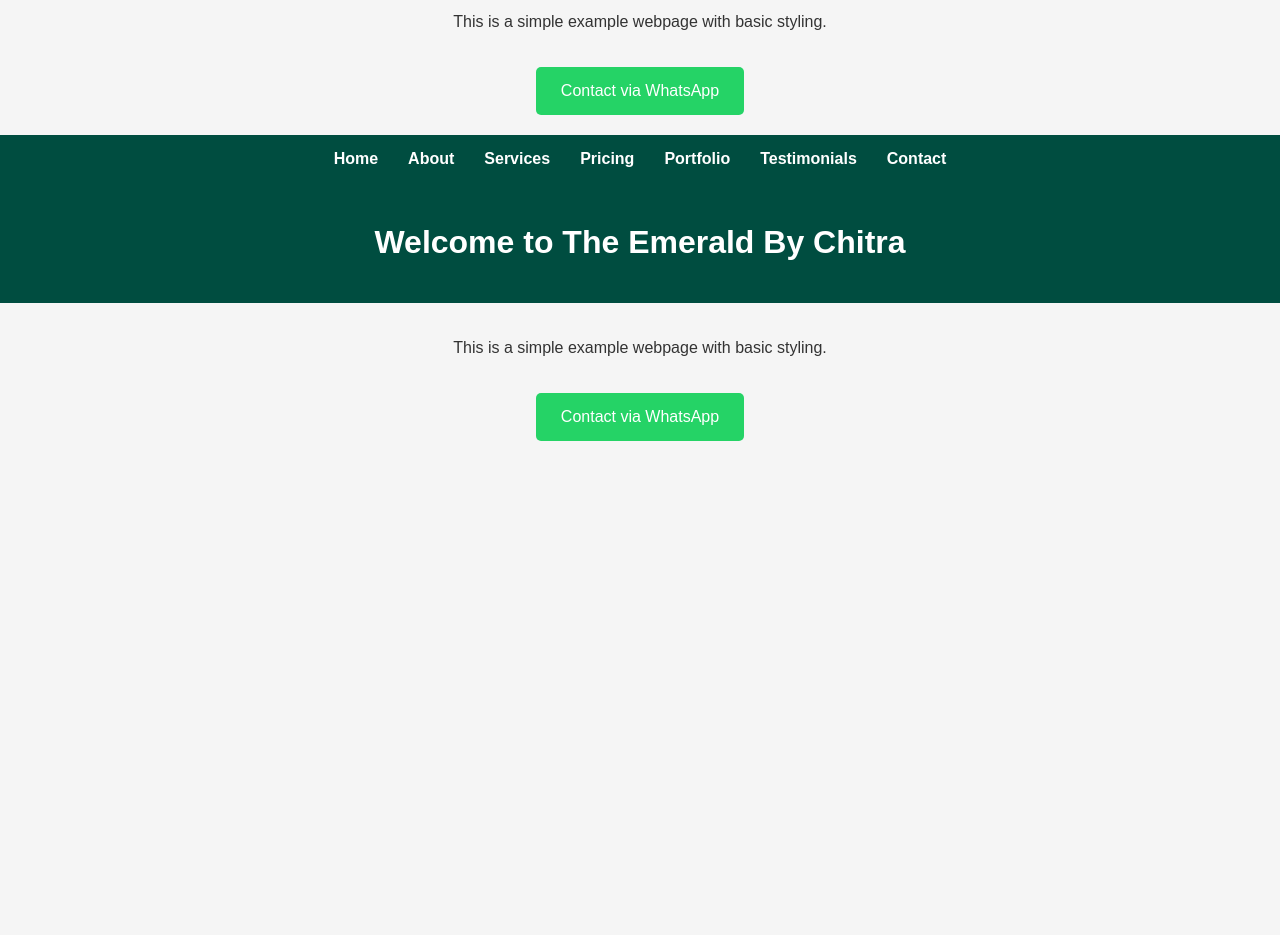
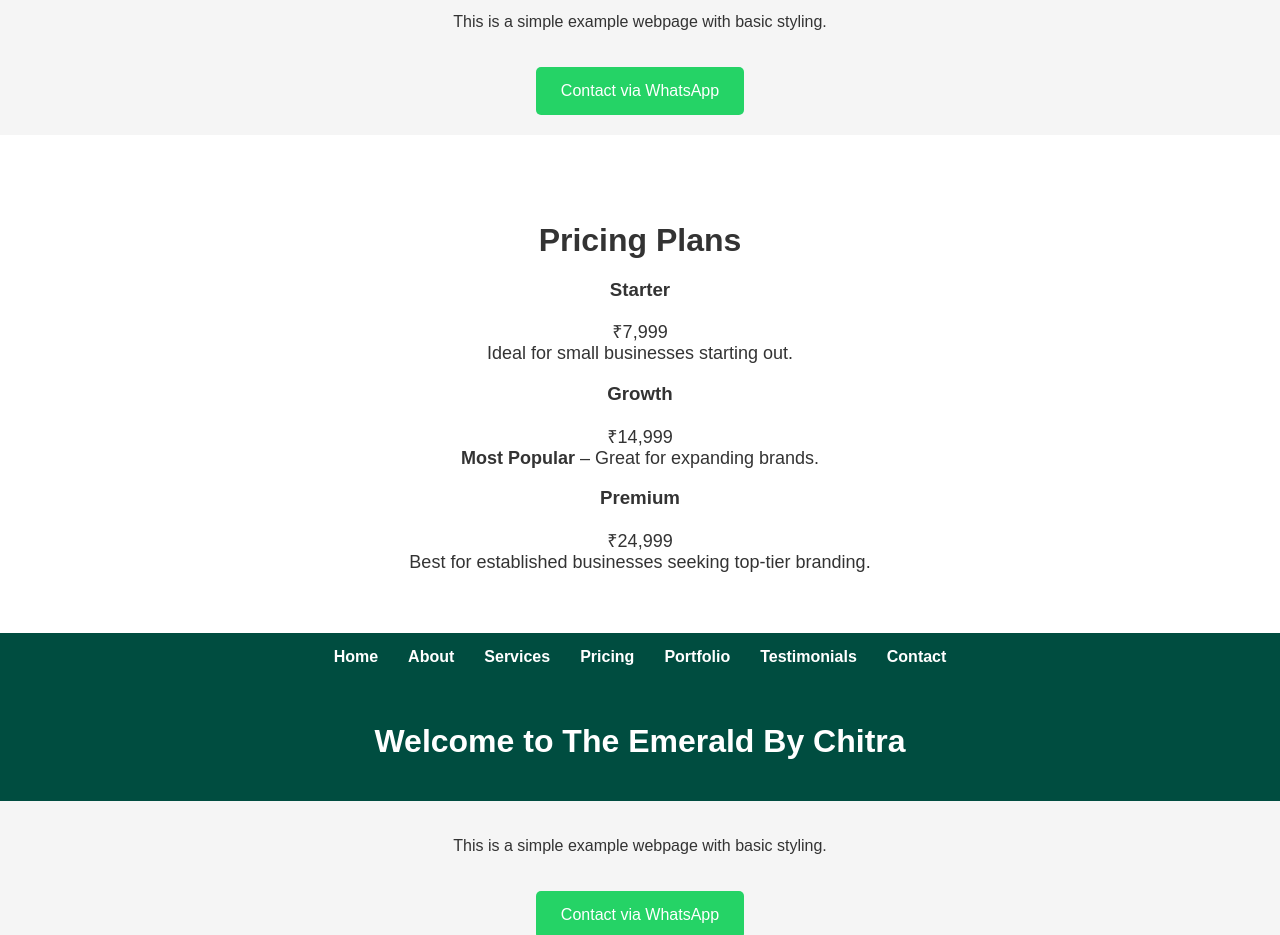
Before and after one commit to chitramishra2612-droid/The-Emerald-By-Chitra, a plain HTML site: page index.html in a window 1280 px wide. Shown: the part 840-1775 px from the top of the page. Before the commit the page ends 1301 px from the top, so only its background shows below. Drawn offline with Linux system fonts and the light colour scheme.

Commit message:
Update index.html

```diff
--- a/index.html
+++ b/index.html
@@ -40,6 +40,24 @@
         <button>Contact via WhatsApp</button>
     </a>
 </main>
+<section id="pricing">
+    <h2>Pricing Plans</h2>
+    <div class="pricing-plan">
+        <h3>Starter</h3>
+        <p>₹7,999</p>
+        <p>Ideal for small businesses starting out.</p>
+    </div>
+    <div class="pricing-plan">
+        <h3>Growth</h3>
+        <p>₹14,999</p>
+        <p><strong>Most Popular</strong> – Great for expanding brands.</p>
+    </div>
+    <div class="pricing-plan">
+        <h3>Premium</h3>
+        <p>₹24,999</p>
+        <p>Best for established businesses seeking top-tier branding.</p>
+    </div>
+</section>
 <body>
     <nav>
         <ul>
```
